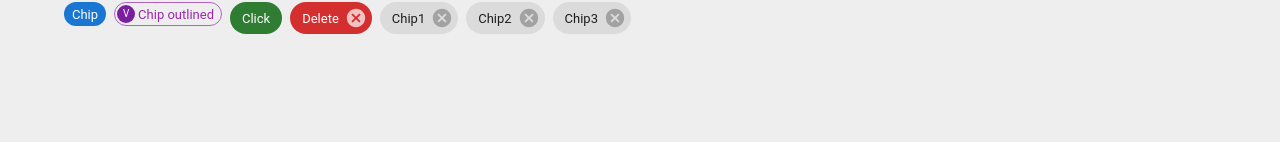
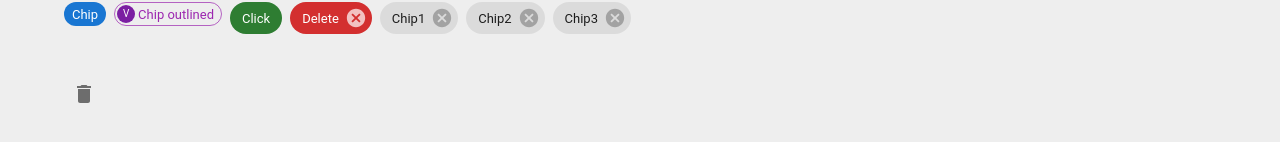
Before and after one commit to ralphsulit/material-ui-tutorial, a React (Create React App) app: page / in a window 1280 px wide. Shown: the part 5663-5805 px from the top of the page. Built offline with nearby package versions, Linux system fonts and the light colour scheme.

Commit message:
feat: added MuiTootip component (Tooltip Component)

```diff
--- a/src/App.tsx
+++ b/src/App.tsx
@@ -25,6 +25,7 @@
 import { MuiBadge } from './components/MuiBadge';
 import { MuiList } from './components/MuiList';
 import { MuiChip } from './components/MuiChip';
+import { MuiTooltip } from './components/MuiTooltip';
 
 function App() {
   return (
@@ -96,6 +97,9 @@
 
         {/* Chip Component */}
         <MuiChip />
+
+        {/* Tooltip Component */}
+        <MuiTooltip />
       </Stack>
     </div>
   );
--- /dev/null
+++ b/src/components/MuiTooltip.tsx
@@ -0,0 +1,15 @@
+import { Box, Tooltip, IconButton } from '@mui/material';
+
+import DeleteIcon from '@mui/icons-material/Delete';
+
+export const MuiTooltip = () => {
+  return (
+    <Box sx={{width: '300px'}}>
+      <Tooltip title='Delete' placement='right' arrow enterDelay={500} leaveDelay={200}>
+        <IconButton>
+          <DeleteIcon />
+        </IconButton>
+      </Tooltip>
+    </Box>
+  )
+}
```
